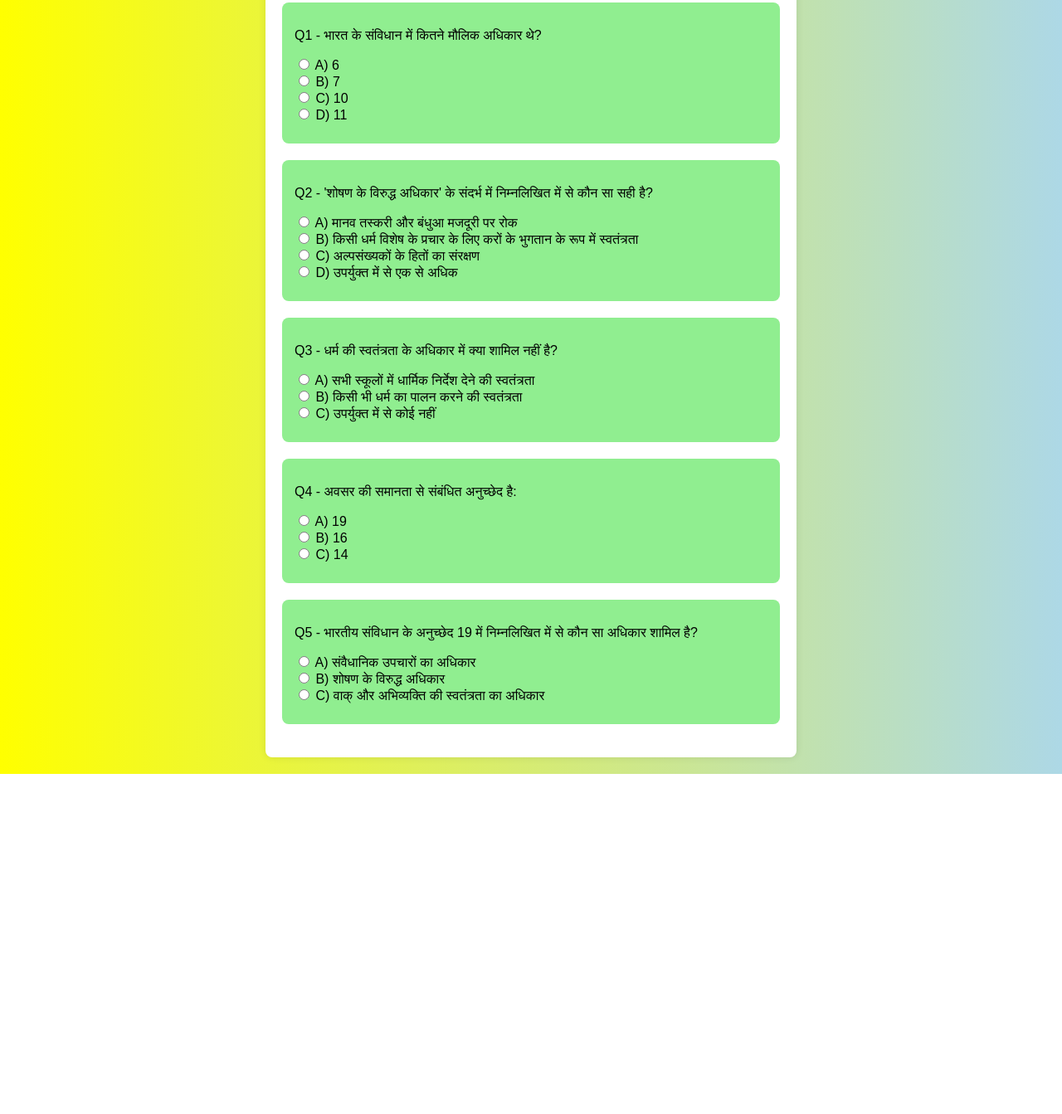
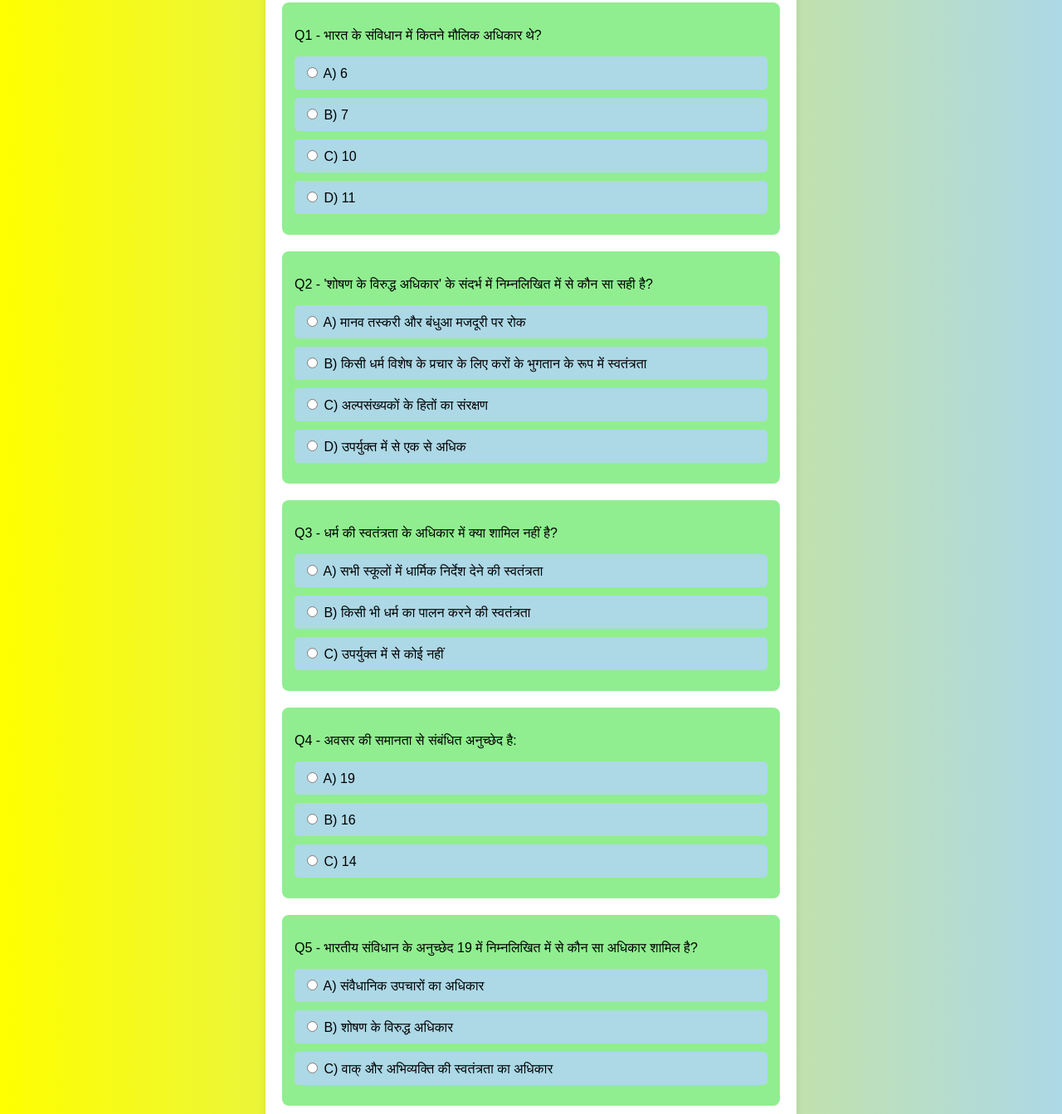
Before and after one commit to Ayush-1081/quiz_website, a plain HTML site: page index.html in a window 1280 px wide. Shown: the part 117-1460 px from the top of the page at 83% size. Before the commit the page ends 1050 px from the top, so only its background shows below. Drawn offline with Linux system fonts and the light colour scheme.

Commit message:
Update index.html

```diff
--- a/index.html
+++ b/index.html
@@ -12,43 +12,43 @@
         <form id="quiz-form">
             <div class="question">
                 <p>Q1 - भारत के संविधान में कितने मौलिक अधिकार थे?</p>
-                <label><input type="radio" name="q1" value="A" onchange="checkAnswer('q1', 'A')"> A) 6</label><br>
-                <label><input type="radio" name="q1" value="B" onchange="checkAnswer('q1', 'B')"> B) 7</label><br>
-                <label><input type="radio" name="q1" value="C" onchange="checkAnswer('q1', 'C')"> C) 10</label><br>
-                <label><input type="radio" name="q1" value="D" onchange="checkAnswer('q1', 'D')"> D) 11</label>
+                <div class="option"><label><input type="radio" name="q1" value="A" onchange="checkAnswer('q1', 'A')"> A) 6</label></div>
+                <div class="option"><label><input type="radio" name="q1" value="B" onchange="checkAnswer('q1', 'B')"> B) 7</label></div>
+                <div class="option"><label><input type="radio" name="q1" value="C" onchange="checkAnswer('q1', 'C')"> C) 10</label></div>
+                <div class="option"><label><input type="radio" name="q1" value="D" onchange="checkAnswer('q1', 'D')"> D) 11</label></div>
                 <div id="feedback-q1" class="feedback"></div>
             </div>
 
             <div class="question">
                 <p>Q2 - 'शोषण के विरुद्ध अधिकार' के संदर्भ में निम्नलिखित में से कौन सा सही है?</p>
-                <label><input type="radio" name="q2" value="A" onchange="checkAnswer('q2', 'A')"> A) मानव तस्करी और बंधुआ मजदूरी पर रोक</label><br>
-                <label><input type="radio" name="q2" value="B" onchange="checkAnswer('q2', 'B')"> B) किसी धर्म विशेष के प्रचार के लिए करों के भुगतान के रूप में स्वतंत्रता</label><br>
-                <label><input type="radio" name="q2" value="C" onchange="checkAnswer('q2', 'C')"> C) अल्पसंख्यकों के हितों का संरक्षण</label><br>
-                <label><input type="radio" name="q2" value="D" onchange="checkAnswer('q2', 'D')"> D) उपर्युक्त में से एक से अधिक</label>
+                <div class="option"><label><input type="radio" name="q2" value="A" onchange="checkAnswer('q2', 'A')"> A) मानव तस्करी और बंधुआ मजदूरी पर रोक</label></div>
+                <div class="option"><label><input type="radio" name="q2" value="B" onchange="checkAnswer('q2', 'B')"> B) किसी धर्म विशेष के प्रचार के लिए करों के भुगतान के रूप में स्वतंत्रता</label></div>
+                <div class="option"><label><input type="radio" name="q2" value="C" onchange="checkAnswer('q2', 'C')"> C) अल्पसंख्यकों के हितों का संरक्षण</label></div>
+                <div class="option"><label><input type="radio" name="q2" value="D" onchange="checkAnswer('q2', 'D')"> D) उपर्युक्त में से एक से अधिक</label></div>
                 <div id="feedback-q2" class="feedback"></div>
             </div>
 
             <div class="question">
                 <p>Q3 - धर्म की स्वतंत्रता के अधिकार में क्या शामिल नहीं है?</p>
-                <label><input type="radio" name="q3" value="A" onchange="checkAnswer('q3', 'A')"> A) सभी स्कूलों में धार्मिक निर्देश देने की स्वतंत्रता</label><br>
-                <label><input type="radio" name="q3" value="B" onchange="checkAnswer('q3', 'B')"> B) किसी भी धर्म का पालन करने की स्वतंत्रता</label><br>
-                <label><input type="radio" name="q3" value="C" onchange="checkAnswer('q3', 'C')"> C) उपर्युक्त में से कोई नहीं</label>
+                <div class="option"><label><input type="radio" name="q3" value="A" onchange="checkAnswer('q3', 'A')"> A) सभी स्कूलों में धार्मिक निर्देश देने की स्वतंत्रता</label></div>
+                <div class="option"><label><input type="radio" name="q3" value="B" onchange="checkAnswer('q3', 'B')"> B) किसी भी धर्म का पालन करने की स्वतंत्रता</label></div>
+                <div class="option"><label><input type="radio" name="q3" value="C" onchange="checkAnswer('q3', 'C')"> C) उपर्युक्त में से कोई नहीं</label></div>
                 <div id="feedback-q3" class="feedback"></div>
             </div>
 
             <div class="question">
                 <p>Q4 - अवसर की समानता से संबंधित अनुच्छेद है:</p>
-                <label><input type="radio" name="q4" value="A" onchange="checkAnswer('q4', 'A')"> A) 19</label><br>
-                <label><input type="radio" name="q4" value="B" onchange="checkAnswer('q4', 'B')"> B) 16</label><br>
-                <label><input type="radio" name="q4" value="C" onchange="checkAnswer('q4', 'C')"> C) 14</label>
+                <div class="option"><label><input type="radio" name="q4" value="A" onchange="checkAnswer('q4', 'A')"> A) 19</label></div>
+                <div class="option"><label><input type="radio" name="q4" value="B" onchange="checkAnswer('q4', 'B')"> B) 16</label></div>
+                <div class="option"><label><input type="radio" name="q4" value="C" onchange="checkAnswer('q4', 'C')"> C) 14</label></div>
                 <div id="feedback-q4" class="feedback"></div>
             </div>
 
             <div class="question">
                 <p>Q5 - भारतीय संविधान के अनुच्छेद 19 में निम्नलिखित में से कौन सा अधिकार शामिल है?</p>
-                <label><input type="radio" name="q5" value="A" onchange="checkAnswer('q5', 'A')"> A) संवैधानिक उपचारों का अधिकार</label><br>
-                <label><input type="radio" name="q5" value="B" onchange="checkAnswer('q5', 'B')"> B) शोषण के विरुद्ध अधिकार</label><br>
-                <label><input type="radio" name="q5" value="C" onchange="checkAnswer('q5', 'C')"> C) वाक् और अभिव्यक्ति की स्वतंत्रता का अधिकार</label>
+                <div class="option"><label><input type="radio" name="q5" value="A" onchange="checkAnswer('q5', 'A')"> A) संवैधानिक उपचारों का अधिकार</label></div>
+                <div class="option"><label><input type="radio" name="q5" value="B" onchange="checkAnswer('q5', 'B')"> B) शोषण के विरुद्ध अधिकार</label></div>
+                <div class="option"><label><input type="radio" name="q5" value="C" onchange="checkAnswer('q5', 'C')"> C) वाक् और अभिव्यक्ति की स्वतंत्रता का अधिकार</label></div>
                 <div id="feedback-q5" class="feedback"></div>
             </div>
         </form>
```
